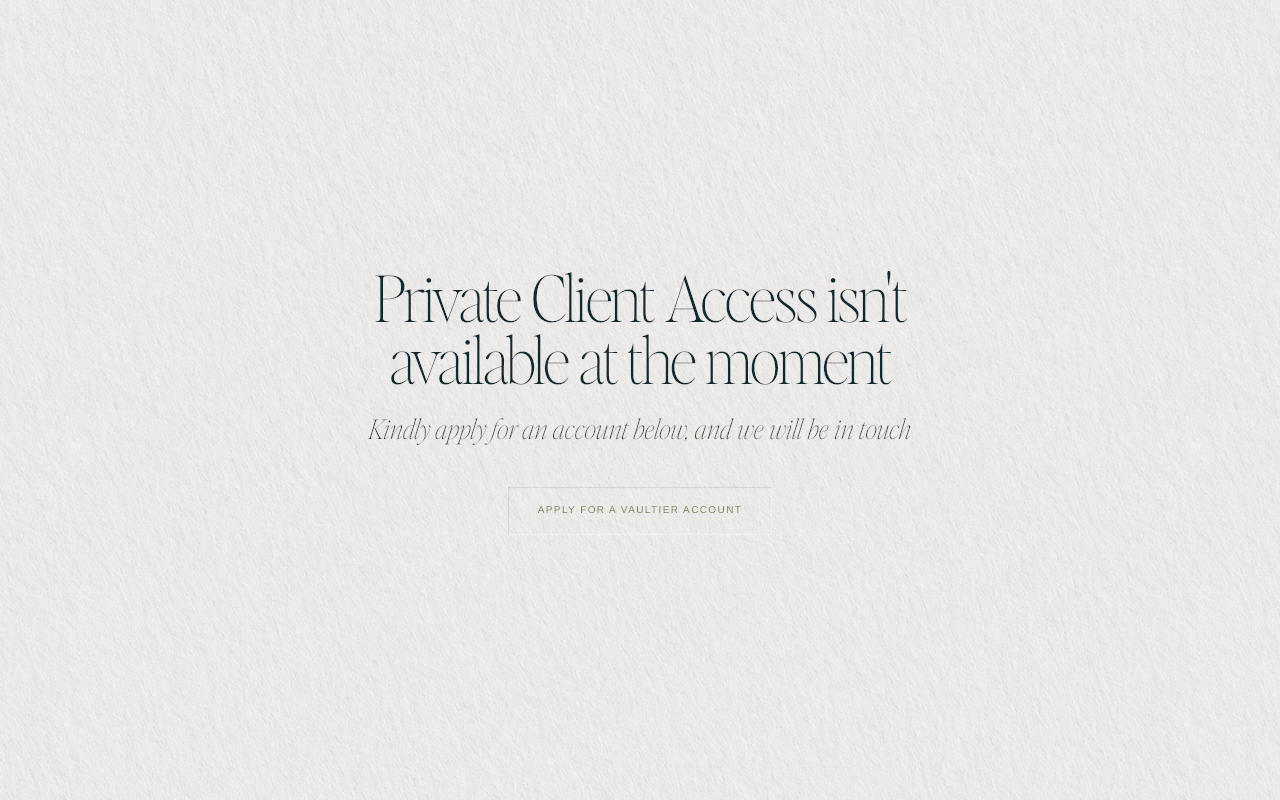
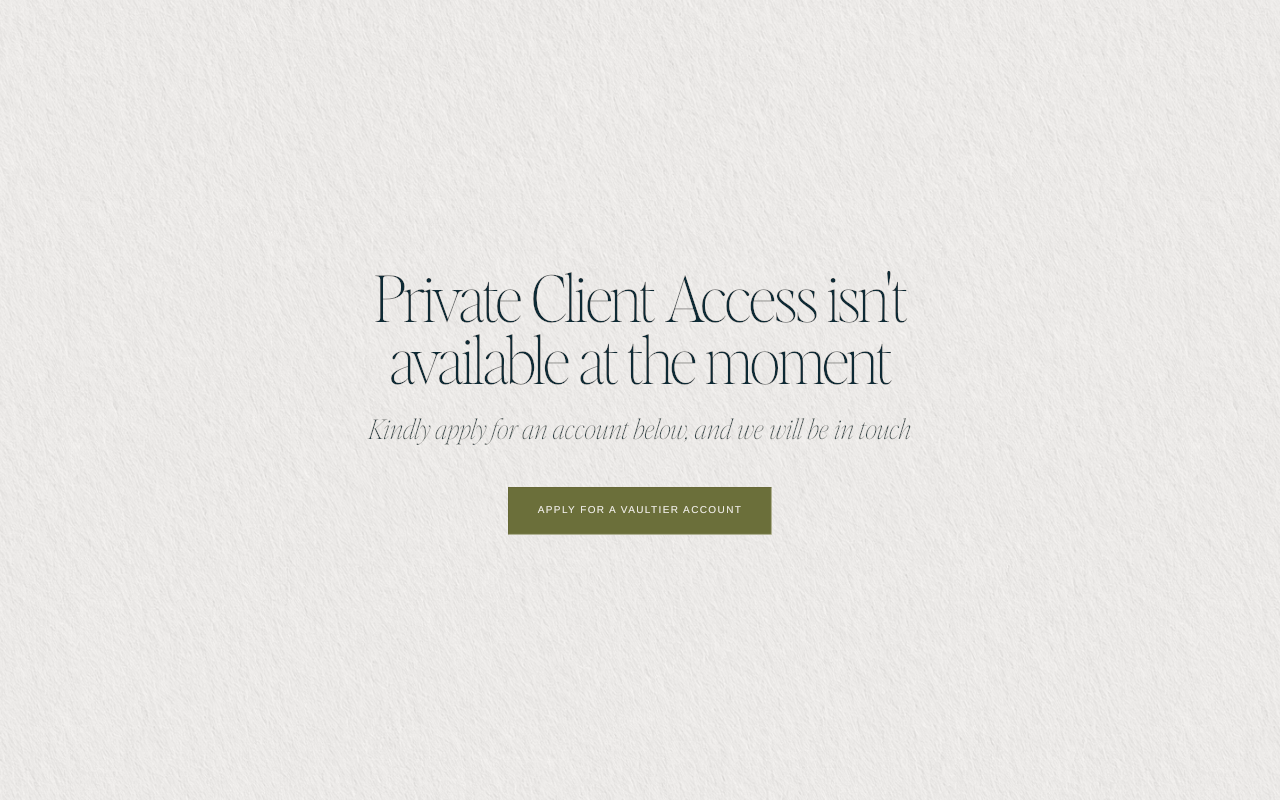
Before and after one commit to lali-vaultier/vaultier-website, a Next.js app: page /private-client-access in a window 1280 px wide. Built offline with nearby package versions, Linux system fonts and the light colour scheme.

Commit message:
Style private client account CTA

```diff
--- a/app/private-client-access/page.tsx
+++ b/app/private-client-access/page.tsx
@@ -21,7 +21,7 @@ export default function PrivateClientAccessPage() {
         <p className="security-subheading">
           Kindly apply for an account below, and we will be in touch
         </p>
-        <Link href="/private-enquiry" className="invitation-link">
+        <Link href="/private-enquiry" className="invitation-link invitation-link--olive">
           <span>Apply for a Vaultier Account</span>
         </Link>
       </section>
```
